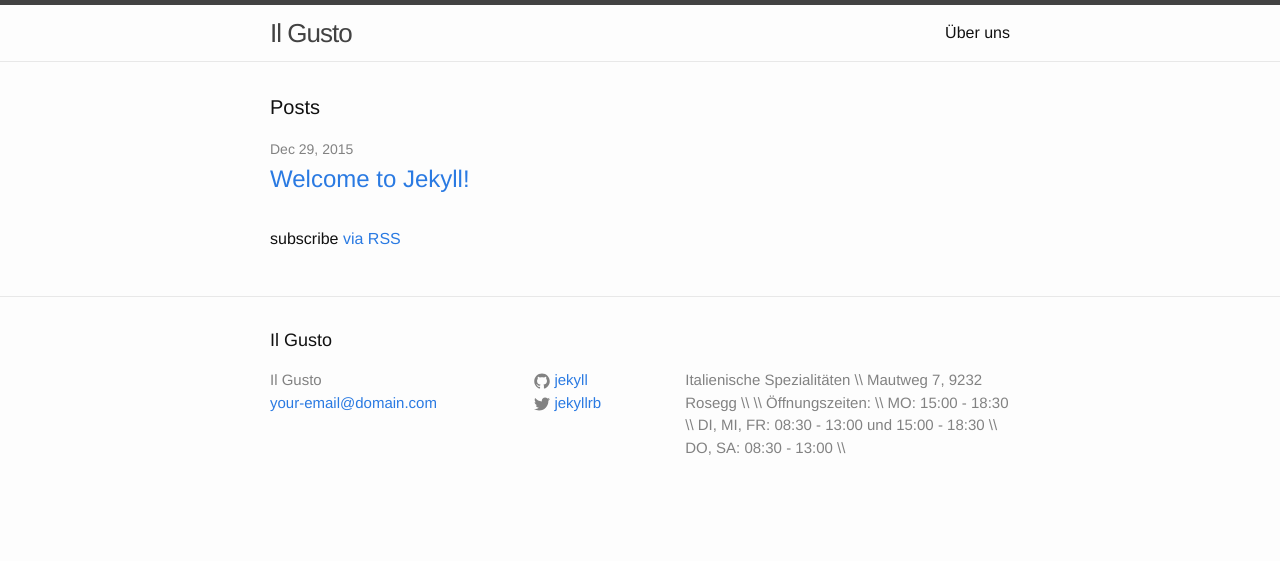
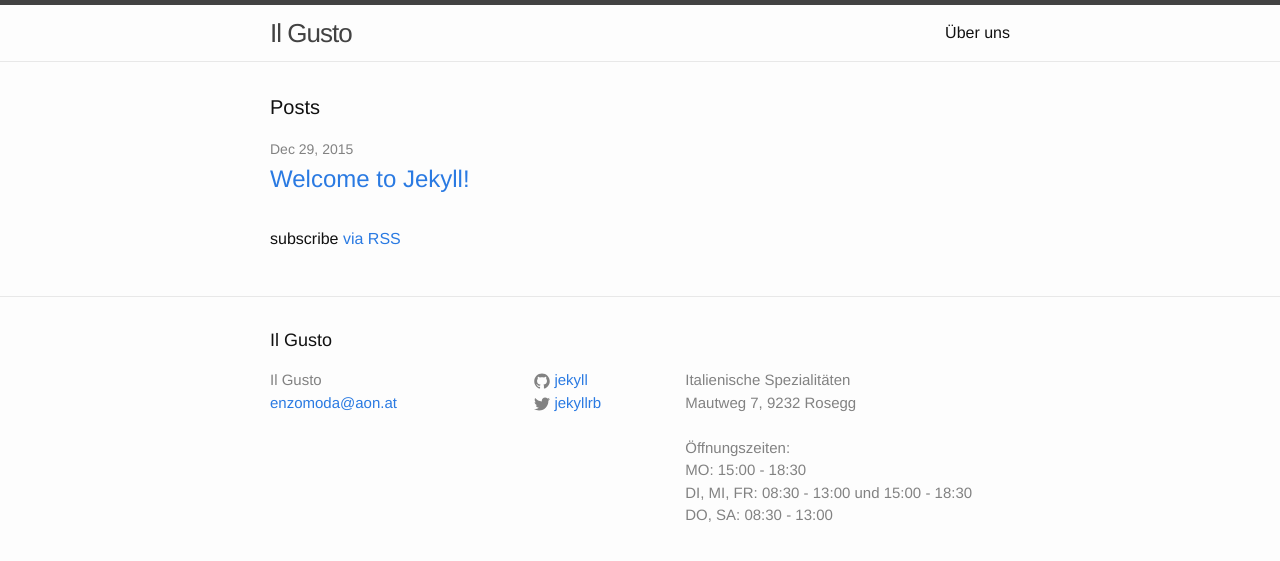
Before and after one commit to annakoe/il-gusto, a Jekyll site: the page built from index.html, in a window 1280 px wide. Shown: the top 561 px of the page. Built offline with Jekyll 4.4.1, drawn with Linux system fonts in a browser that asks for light colours.

Commit message:
formatting footer

```diff
--- a/_config.yml
+++ b/_config.yml
@@ -1,14 +1,14 @@
 # Site settings
 title: Il Gusto
-email: your-email@domain.com
+email: enzomoda@aon.at
 description: > # this means to ignore newlines until "baseurl:"
-  Italienische Spezialitäten  \\
-  Mautweg 7, 9232 Rosegg  \\
-    \\
-  Öffnungszeiten:  \\
-  MO: 15:00 - 18:30  \\
-  DI, MI, FR: 08:30 - 13:00 und 15:00 - 18:30  \\
-  DO, SA: 08:30 - 13:00  \\
+  Italienische Spezialitäten<br>
+  Mautweg 7, 9232 Rosegg<br>
+  <br>
+  Öffnungszeiten:<br>
+  MO: 15:00 - 18:30<br>
+  DI, MI, FR: 08:30 - 13:00 und 15:00 - 18:30<br>
+  DO, SA: 08:30 - 13:00<br>
 baseurl: "/il-gusto" # the subpath of your site, e.g. /blog/
 url: "http://yourdomain.com" # the base hostname & protocol for your site
 twitter_username: jekyllrb
```
